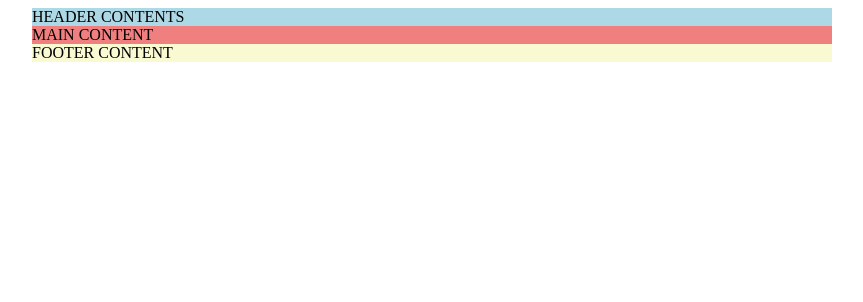
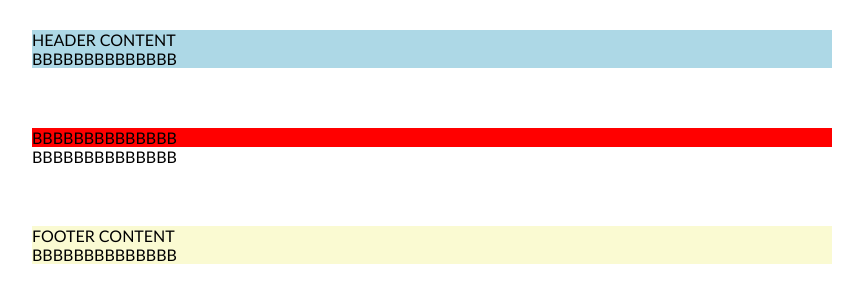
Before and after one commit to mkrivickas/44-grupe-astronautas, a website: page index.html in a window 1280 px wide. Shown: the whole page, without its empty margins (208-1071 px from the left). Drawn offline with Linux system fonts and the light colour scheme.

Commit message:
Before teve

```diff
--- a/index.html
+++ b/index.html
@@ -34,8 +34,19 @@
     <link rel="stylesheet" href="./main.css" />
   </head>
   <body>
-    <header>HEADER CONTENTS</header>
-    <main>MAIN CONTENT</main>
-    <footer>FOOTER CONTENT</footer>
+    <header>
+      HEADER CONTENT
+      <p>BBBBBBBBBBBBBB</p>
+    </header>
+    <main>
+      <p>BBBBBBBBBBBBBB</p>
+      <div>
+        <p>BBBBBBBBBBBBBB</p>
+      </div>
+    </main>
+    <footer>
+      FOOTER CONTENT
+      <p>BBBBBBBBBBBBBB</p>
+    </footer>
   </body>
 </html>
--- a/main.css
+++ b/main.css
@@ -1,16 +1,32 @@
+body,
+body * {
+  box-sizing: border-box;
+  margin: 0;
+  padding: 0;
+}
+
+body {
+  font-family: "Gill Sans", "Gill Sans MT", Calibri, "Trebuchet MS", sans-serif;
+}
+
 header,
 main,
 footer {
+  display: inline-block;
   width: 800px;
-  margin-left: calc((100% - 800px) / 2);
+  margin: 30px calc((100% - 800px) / 2);
 }
 
 header {
   background-color: lightblue;
 }
 main {
-  background-color: lightcoral;
+  /* background-color: lightcoral; */
 }
 footer {
   background-color: lightgoldenrodyellow;
 }
+
+main > p {
+  background-color: red;
+}
```
